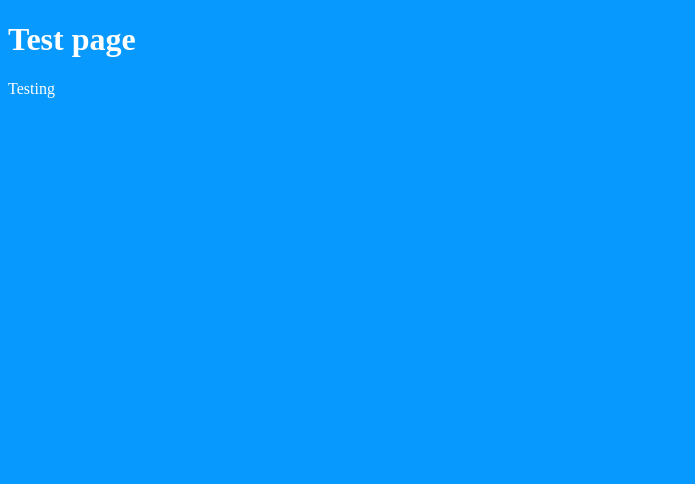
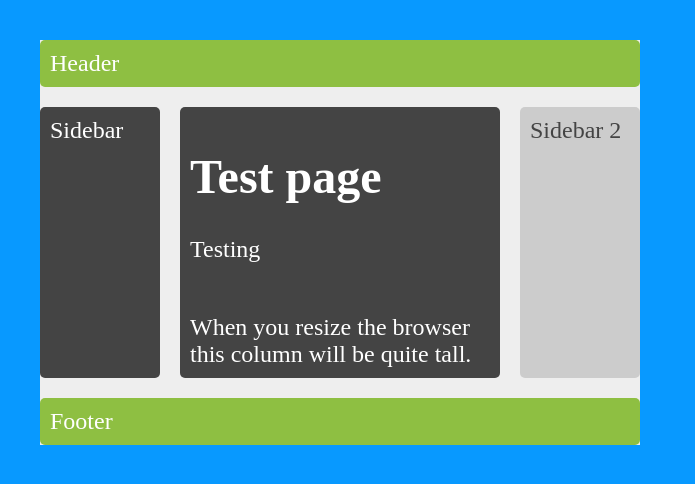
Before and after one commit to skillexplorers/test, a plain HTML site: page index.html in a window 1280 px wide. Shown: the whole page, without its empty margins (0-695 px from the left). Drawn offline with Linux system fonts and the light colour scheme.

Commit message:
grids added

```diff
--- a/index.html
+++ b/index.html
@@ -10,13 +10,75 @@
 	<meta name="viewport" content="width=device-width, initial-scale=1">
 	<title>Skillexplorers</title>
 	<style>
-		body {background-color: #0899FF;}
-		h1 {color: #fff}
-		p{color:#fff}
+				body {background-color: #0899FF; margin: 40px;}
+				h1 {color: #fff}
+				p{color:#fff}
+				.sidebar {
+				grid-area: sidebar;
+			  }
+			  .sidebar2 {
+				grid-area: sidebar2;
+			  }
+			  .content {
+				grid-area: content;
+			  }
+			  .header {
+				grid-area: header;
+			  }
+			  .footer {
+				grid-area: footer;
+			  }
+			  .wrapper {
+				background-color: #eeeeee;
+				color: #444;
+				display: grid;
+				grid-gap: 1em;
+				grid-template-areas: "header" "sidebar" "content" "sidebar2" "footer"
+			  }
+			  @media only screen and (min-width: 500px) {
+				.wrapper {
+				  grid-template-columns: 20% auto;
+				  grid-template-areas: "header   header" "sidebar  content" "sidebar2 sidebar2" "footer   footer";
+				}
+			  }
+			  @media only screen and (min-width: 600px) {
+				.wrapper {
+				  grid-gap: 20px;
+				  grid-template-columns: 120px auto 120px;
+				  grid-template-areas: "header  header  header" "sidebar content sidebar2" "footer  footer  footer";
+				  max-width: 600px;
+				}
+			  }
+			  .box {
+				background-color: #444;
+				color: #ffffff;
+				border-radius: 5px;
+				padding: 10px;
+				font-size: 150%;
+			  }
+			  .header,
+			  .footer {
+				background-color: #8ebf42;
+			  }
+			  .sidebar2 {
+				background-color: #ccc;
+				color: #444;
+			  }
 	</style>
 </head>
 <body class="">
-	<h1>Test page</h1>
-	<p>Testing</p>
+
+	<div class="wrapper">
+		<div class="box header">Header</div>
+		<div class="box sidebar">Sidebar</div>
+		<div class="box sidebar2">Sidebar 2</div>
+		<div class="box content">
+			<h1>Test page</h1>
+			<p>Testing</p>
+			<br /> When you resize the browser this column will be quite tall.
+		</div>
+		<div class="box footer">Footer</div>
+	</div>
+
 </body>
 </html>
```
